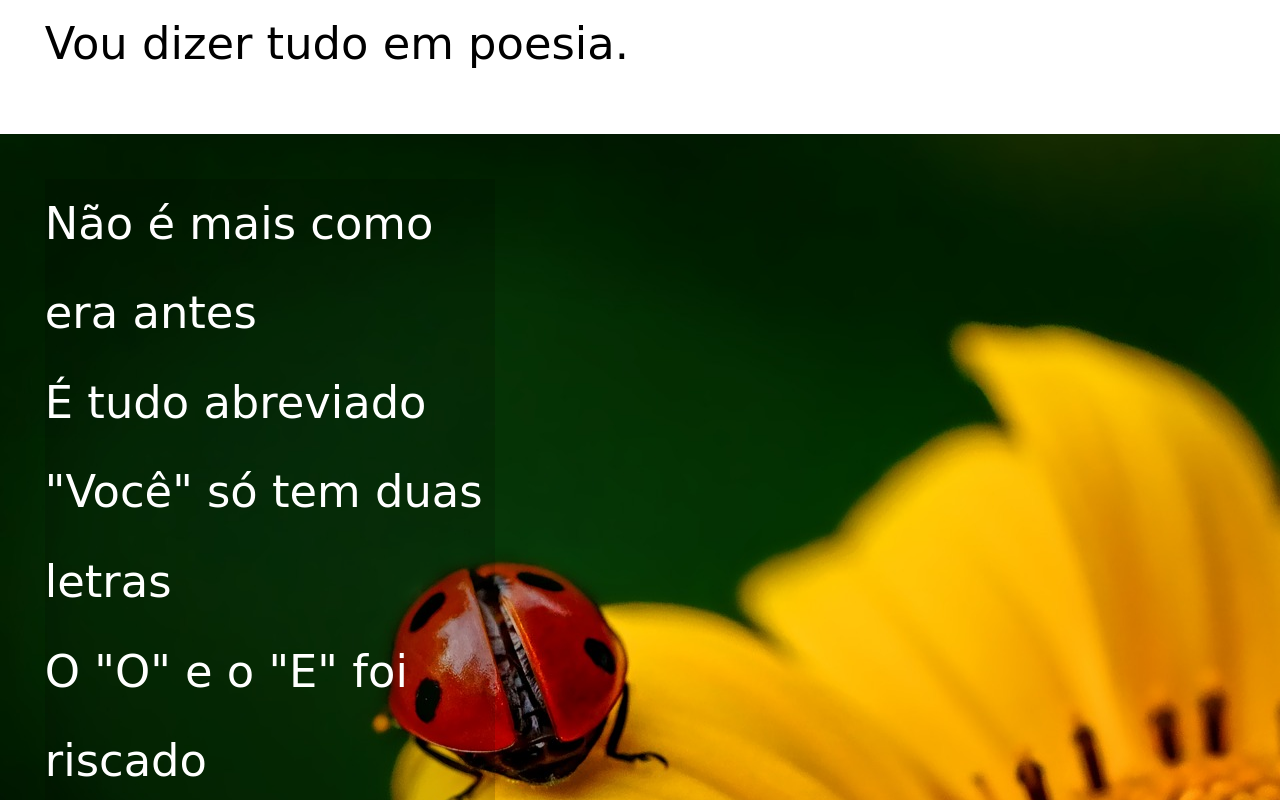
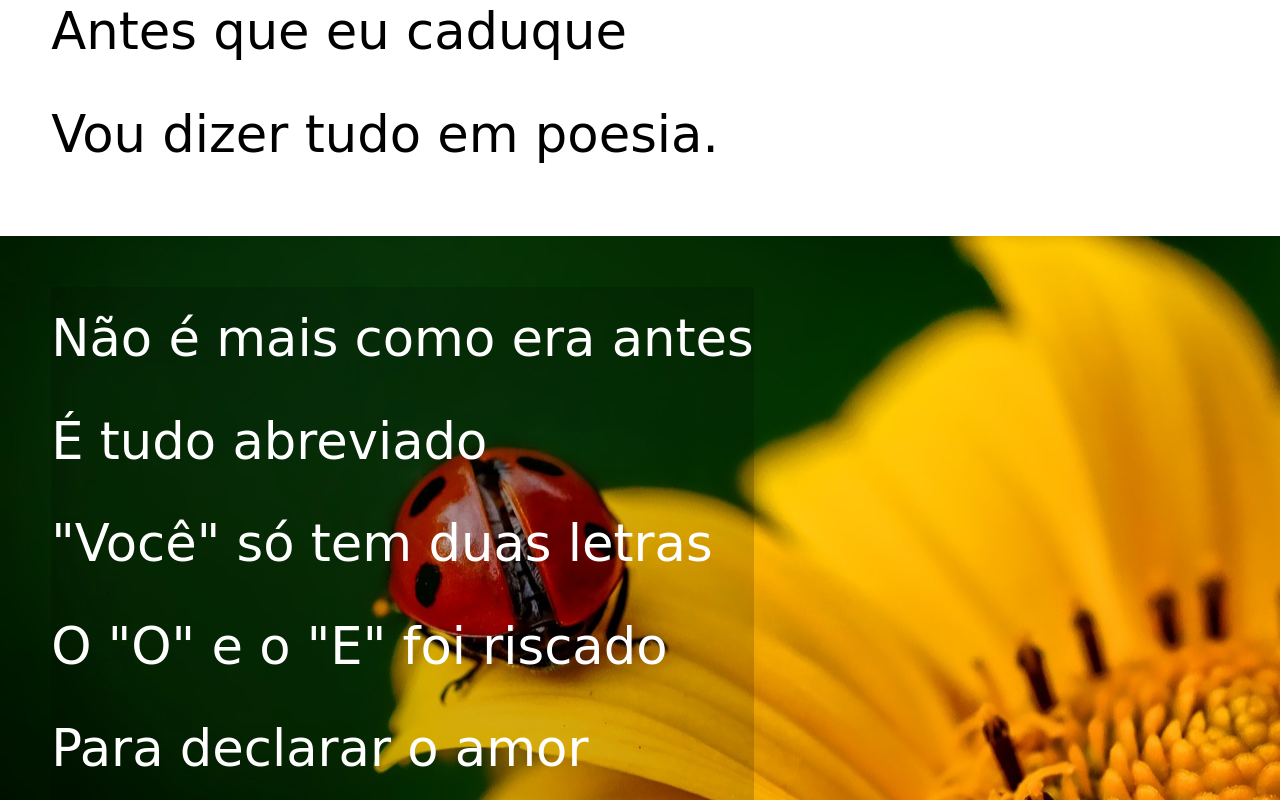
Before and after one commit to gabriel-vieira06/projetoHTML, a plain HTML site: page projetoCordel/projetoCordel.html in a window 1280 px wide. Shown: the part 740-1540 px from the top of the page. Drawn offline with Linux system fonts and the light colour scheme.

Commit message:
resize text

```diff
--- a/projetoCordel/style.css
+++ b/projetoCordel/style.css
@@ -33,7 +33,7 @@ header h1 {
 section {
     background-color: white;
     line-height: 2em;
-    font-size: 3.5vw;
+    font-size: 4vw;
     padding: 1em;
 }
 
@@ -54,6 +54,6 @@ section#img2 {
 }
 
 section#img1 p, section#img2 p {
-    max-width: 450px;
+    display: inline-block;
     background-color: rgba(0, 0, 0, 0.164);
 }
```
